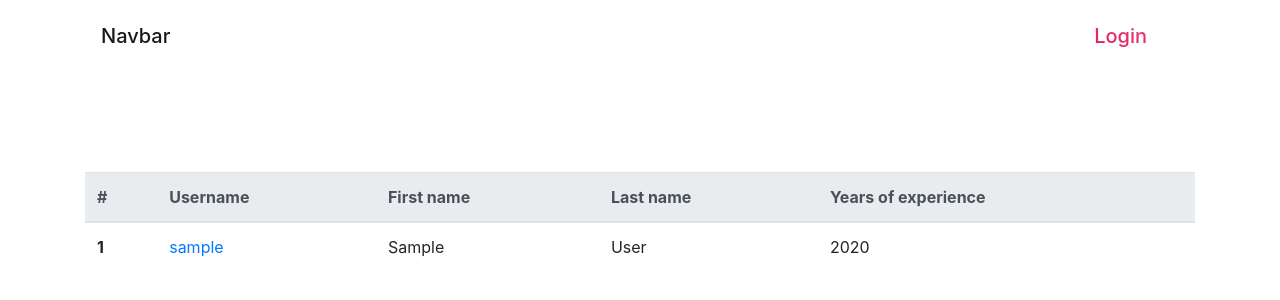
After one commit to dzhurarostislav/Restaurant-kitchen-pet-project, a Django app: page /cooks/ in a window 1280 px wide. The commit adds this page. Shown: the top 300 px of the page. Run offline with Django 4.2, Linux system fonts and the light colour scheme; tables that the repository leaves empty hold one stand-in row (values such as "Sample post").

Commit message:
Create CookListView

```diff
--- a/kitchen/urls.py
+++ b/kitchen/urls.py
@@ -1,12 +1,12 @@
 from django.contrib import admin
 from django.urls import path, include
 
-from kitchen.views import index, CookCreateView
+from kitchen.views import index, CookCreateView, CookListView
 
 urlpatterns = [
     path("", index, name="home"),
     path("register/", CookCreateView.as_view(), name="create-cook"),
-
+    path("cooks/", CookListView.as_view(), name="cooks-list"),
 ]
 
 app_name = "kitchen"
--- a/kitchen/views.py
+++ b/kitchen/views.py
@@ -36,3 +36,10 @@ class CookCreateView(generic.CreateView):
         login(self.request, self.object)
 
         return response
+
+
+class CookListView(generic.ListView):
+    model = Cook
+    context_object_name = "cook_list"
+    template_name = "kitchen/cooks-list.html"
+    paginate_by = 5
--- a/templates/includes/navbar.html
+++ b/templates/includes/navbar.html
@@ -1,7 +1,7 @@
 {% if user.is_authenticated %}
   <nav class="navbar navbar-light">
     <span class="navbar-brand mb-0 h1">User: <a class="text-gradient text-primary" href="{{ user.get_absolute_url }}">{{ user.get_username }}</a></span>
-    <span class="navbar-brand mb-0 h1"><a class="text-gradient text-primary" href="#">Cooks</a></span>
+    <span class="navbar-brand mb-0 h1"><a class="text-gradient text-primary" href="{% url 'kitchen:cooks-list' %}">Cooks</a></span>
     <span class="navbar-brand mb-0 h1"><a class="text-gradient text-primary" href="#">Dishes</a></span>
     <span class="navbar-brand mb-0 h1"><a class="text-gradient text-primary" href="#">Ingredients</a></span>
     <nav class="navbar navbar-light">
--- /dev/null
+++ b/templates/kitchen/cooks-list.html
@@ -0,0 +1,30 @@
+{% extends "base.html" %}
+
+{% block navbar %}
+  {% include "includes/navbar.html" %}
+{% endblock %}
+
+{% block content %}
+  <table class="table" style="margin-top: 100px">
+    <thead class="thead-light">
+    <tr>
+      <th scope="col">#</th>
+      <th scope="col">Username</th>
+      <th scope="col">First name</th>
+      <th scope="col">Last name</th>
+      <th scope="col">Years of experience</th>
+    </tr>
+    </thead>
+    <tbody>
+    {% for cook in cook_list %}
+        <tr class="">
+          <th scope="row">{{ cook.id }}</th>
+          <td><a href="#">{{ cook.username }} {% if user.id == cook.id %}(me){% endif %}</a></td>
+          <td>{{ cook.first_name }}</td>
+          <td>{{ cook.last_name }}</td>
+          <td>{{ cook.years_of_experience }}</td>
+        </tr>
+    {% endfor %}
+    </tbody>
+  </table>
+{% endblock %}
```
